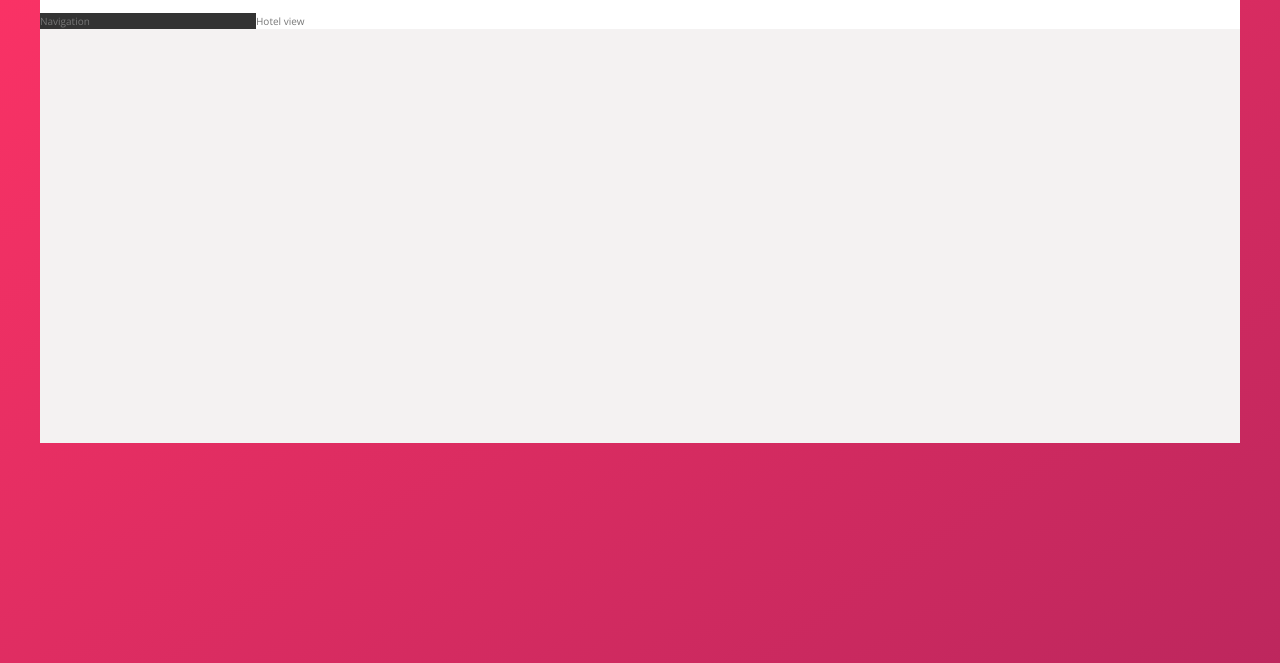
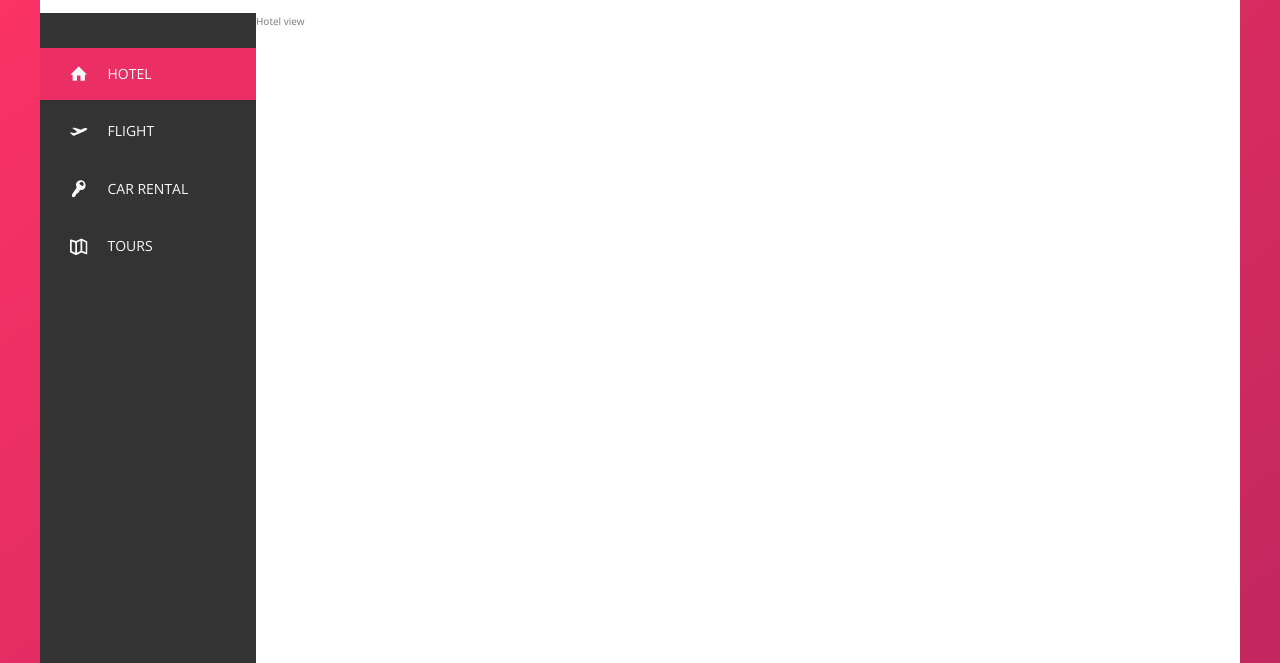
Before and after one commit to VitaliiLynnyk/advanced-css, a website: page trillo/index.html in a window 1280 px wide. Shown: the part 137-800 px from the top of the page. Drawn offline with nearby package versions, Linux system fonts and the light colour scheme.

Commit message:
add side nav

```diff
--- a/trillo/index.html
+++ b/trillo/index.html
@@ -58,7 +58,48 @@
             </header>
             <div class="content">
                   <nav class="sidebar">
-                        Navigation
+                        <ul class="side-nav">
+                              <li class="side-nav__item side-nav__item--active">
+                                    <a href="#"
+                                       class="side-nav__link">
+                                          <svg class="side-nav__icon">
+                                                <use xlink:href="img/sprite.svg#icon-home"></use>
+                                          </svg>
+                                          <span>Hotel</span>
+                                    </a>
+                              </li>
+                              <li class="side-nav__item">
+                                    <a href="#"
+                                       class="side-nav__link">
+                                          <svg class="side-nav__icon">
+                                                <use xlink:href="img/sprite.svg#icon-aircraft-take-off"></use>
+                                          </svg>
+                                          <span>Flight</span>
+                                    </a>
+                              </li>
+                              <li class="side-nav__item">
+                                    <a href="#"
+                                       class="side-nav__link">
+                                          <svg class="side-nav__icon">
+                                                <use xlink:href="img/sprite.svg#icon-key"></use>
+                                          </svg>
+                                          <span>Car rental</span>
+                                    </a>
+                              </li>
+                              <li class="side-nav__item">
+                                    <a href="#"
+                                       class="side-nav__link">
+                                          <svg class="side-nav__icon">
+                                                <use xlink:href="img/sprite.svg#icon-map"></use>
+                                          </svg>
+                                          <span>Tours</span>
+                                    </a>
+                              </li>
+                        </ul>
+
+                        <div class="legal">
+                              &copy; 2017 by trillo. All rights reserved.
+                        </div>
                   </nav>
                   <main class="hotel-view">
                         Hotel view
--- a/trillo/sass/_base.scss
+++ b/trillo/sass/_base.scss
@@ -44,5 +44,5 @@ body {
   background-size: cover;
   background-repeat: no-repeat;
 
-  height: 100vh;
+  min-height: 100vh;
 }
--- a/trillo/sass/_components.scss
+++ b/trillo/sass/_components.scss
@@ -1,3 +1,4 @@
+//////Header
 .logo {
   height: 3.25rem;
   margin-left: 2rem;
@@ -107,3 +108,70 @@
     margin-right: 1rem;
   }
 }
+
+//// Side Navigation
+
+.side-nav {
+  font-size: 1.4rem;
+  list-style: none;
+  margin-top: 3.5rem;
+
+  &__item {
+    position: relative;
+
+    &:not(:last-child) {
+      margin-bottom: 0.5rem;
+    }
+  }
+
+  &__item::before {
+    content: '';
+    position: absolute;
+    top: 0;
+    left: 0;
+    height: 100%;
+    width: 3px;
+    background-color: var(--color-primary);
+    transform: scaleY(0);
+    transition: transform 0.2s, width 0.4s cubic-bezier(1, 0, 0, 1) 0.2s,
+      background-color 0.1s;
+  }
+
+  &__item:hover::before,
+  &__item--active::before {
+    transform: scaleY(1);
+    width: 100%;
+  }
+
+  &__item:active::before {
+    background-color: var(--color-primary-light);
+  }
+
+  &__link:link,
+  &__link:visited {
+    color: var(--color-grey-light-1);
+    text-decoration: none;
+    text-transform: uppercase;
+    display: block;
+    padding: 1.5rem 3rem;
+    position: relative;
+    z-index: 10;
+
+    display: flex;
+    align-items: center;
+  }
+
+  &__icon {
+    width: 1.75rem;
+    height: 1.75rem;
+    margin-right: 2rem;
+    fill: currentColor;
+  }
+}
+
+.legal {
+  font-size: 1.2rem;
+  color: var(--color-grey-light-4);
+  text-align: center;
+  padding: 2.5rem;
+}
--- a/trillo/sass/_layout.scss
+++ b/trillo/sass/_layout.scss
@@ -25,9 +25,14 @@
 .sidebar {
   background-color: var(--color-grey-dark-1);
   flex: 0 0 18%;
+
+  display: flex;
+  flex-direction: column;
+  justify-content: space-between;
 }
 
 .hotel-view {
   background-color: #fff;
   flex: 1;
+  height: 80rem;
 }
```
Also changed, not shown: trillo/css/style.css.
